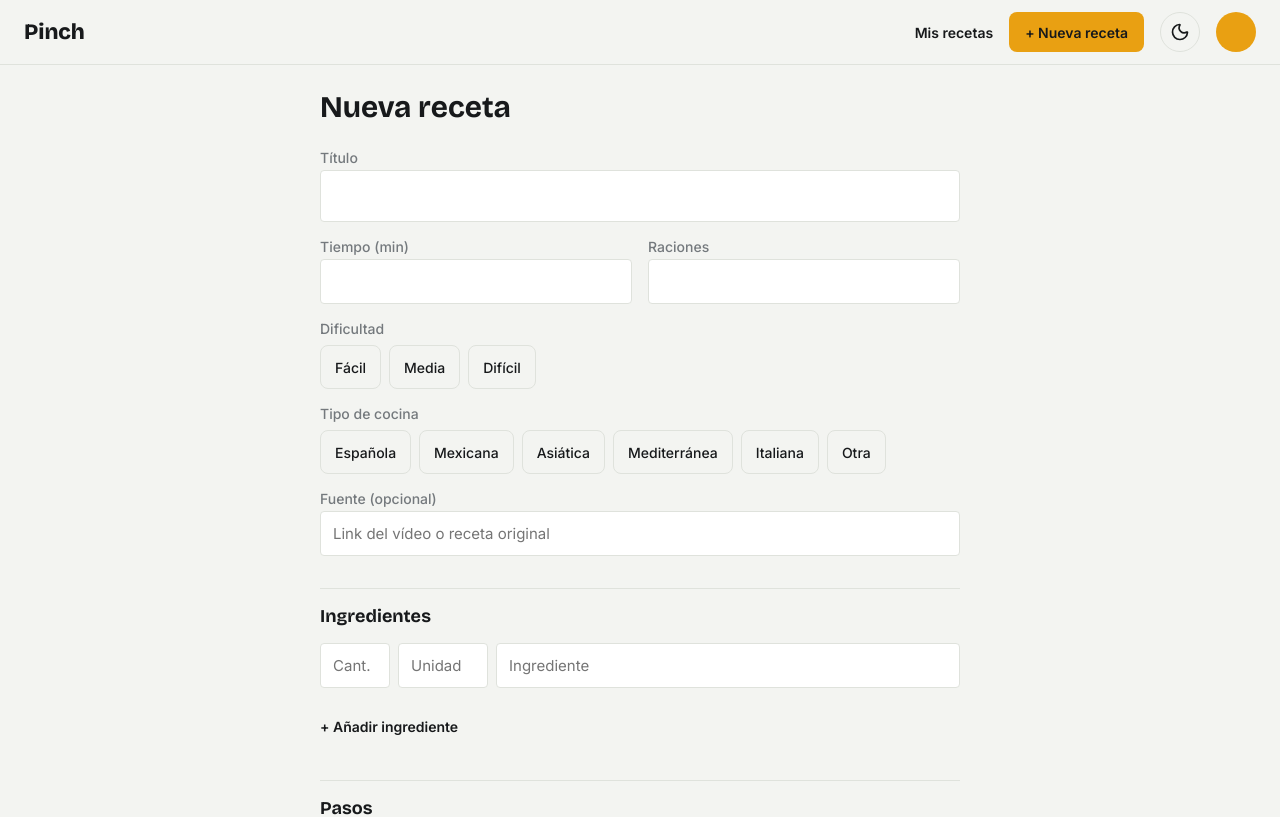
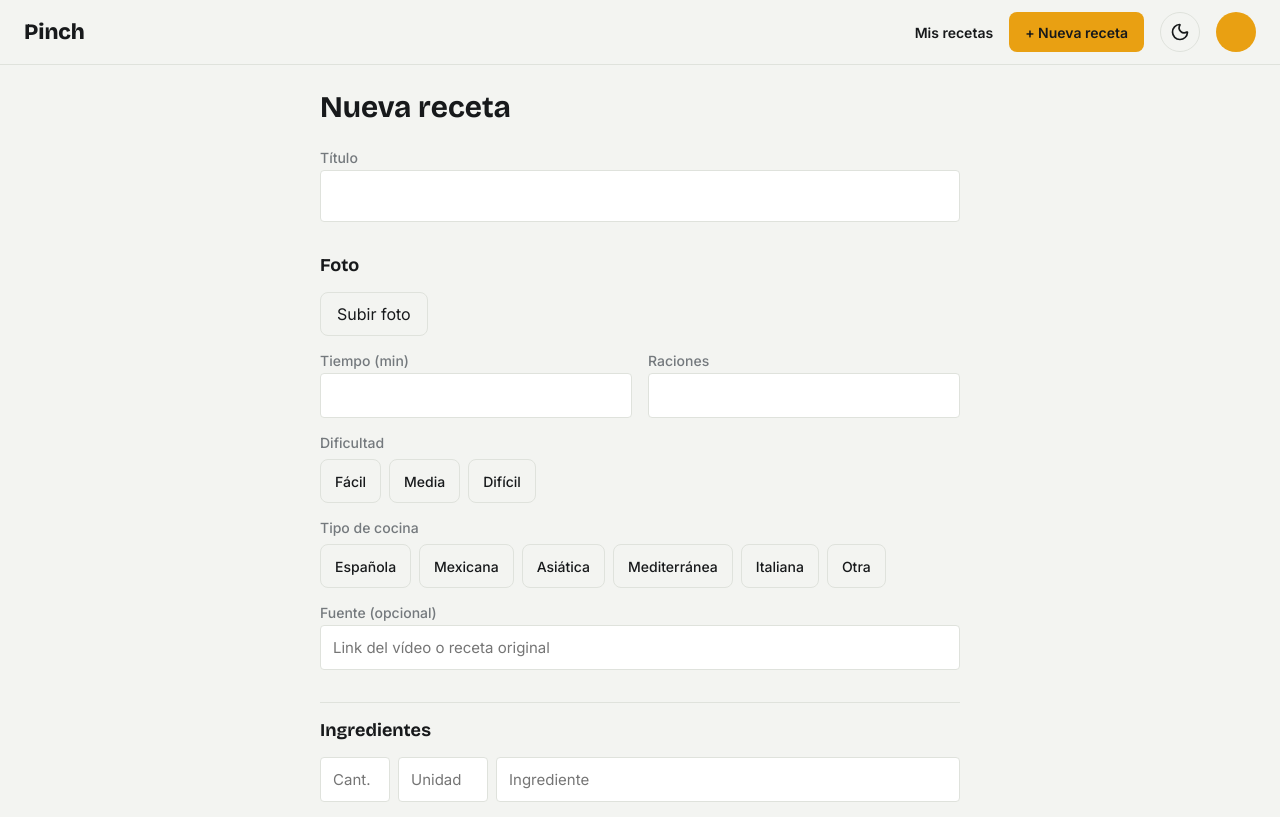
Before and after one commit to damcb1/pinch-frontend, a React (Vite) app: page /nueva-receta in a window 1280 px wide. Shown: the top 817 px of the page. Built offline with nearby package versions, Linux system fonts and the light colour scheme; sample sign-in values are in the browser's storage.

Commit message:
feat: add image upload to recipe form

```diff
--- /dev/null
+++ b/src/components/common/ImageUpload/ImageUpload.jsx
@@ -0,0 +1,55 @@
+import { useState } from 'react';
+import { uploadImage } from '../../../services/uploadService';
+import './ImageUpload.scss';
+
+const ImageUpload = ({ value, onChange, label = 'Foto' }) => {
+    const [isUploading, setIsUploading] = useState(false);
+    const [error, setError] = useState('');
+
+    const handleChange = async (e) => {
+        const file = e.target.files[0];
+        if (!file) return;
+
+        setError('');
+        setIsUploading(true);
+        try {
+            const { url } = await uploadImage(file);
+            onChange(url);
+        } catch (err) {
+            setError(err.response?.data?.message || 'No se pudo subir la imagen.');
+        } finally {
+            setIsUploading(false);
+            e.target.value = '';
+        }
+    };
+
+    return (
+        <div className="image-upload">
+            <span className="image-upload__label">{label}</span>
+
+            {value && (
+                <div className="image-upload__preview">
+                    <img src={value} alt="Vista previa de la receta" className="image-upload__img" />
+                    <button type="button" className="image-upload__remove" onClick={() => onChange(null)}>
+                        Quitar
+                    </button>
+                </div>
+            )}
+
+            <label className="image-upload__btn">
+                {isUploading ? 'Subiendo…' : value ? 'Cambiar foto' : 'Subir foto'}
+                <input
+                    type="file"
+                    accept="image/*"
+                    onChange={handleChange}
+                    disabled={isUploading}
+                    className="image-upload__input"
+                />
+            </label>
+
+            {error && <p className="image-upload__error" role="alert">{error}</p>}
+        </div>
+    );
+};
+
+export default ImageUpload;
--- /dev/null
+++ b/src/components/common/ImageUpload/ImageUpload.scss
@@ -0,0 +1,66 @@
+@use '../../../styles/variables' as *;
+
+.image-upload {
+  margin: var(--space-4) 0;
+
+  &__label {
+    display: block;
+    font-family: var(--font-display);
+    font-weight: 700;
+    font-size: 18px;
+    margin-bottom: var(--space-4);
+  }
+
+  &__preview {
+    position: relative;
+    margin-bottom: var(--space-4);
+  }
+
+  &__img {
+    width: 100%;
+    border-radius: var(--radius-md);
+    display: block;
+  }
+
+  &__remove {
+    position: absolute;
+    top: var(--space-2);
+    right: var(--space-2);
+    min-height: var(--touch-target);
+    padding: 0 var(--space-3);
+    background: var(--surface);
+    color: var(--text-primary);
+    border: 1px solid var(--border);
+    border-radius: var(--radius-md);
+    cursor: pointer;
+  }
+
+  &__btn {
+    display: inline-flex;
+    align-items: center;
+    min-height: var(--touch-target);
+    padding: 0 var(--space-4);
+    border: 1px solid var(--border);
+    border-radius: var(--radius-md);
+    cursor: pointer;
+    font-family: var(--font-body);
+    color: var(--text-primary);
+  }
+
+  &__input {
+    position: absolute;
+    width: 1px;
+    height: 1px;
+    padding: 0;
+    margin: -1px;
+    overflow: hidden;
+    clip: rect(0, 0, 0, 0);
+    border: 0;
+  }
+
+  &__error {
+    font-size: 14px;
+    color: #C0392B;
+    margin: var(--space-2) 0;
+  }
+}
--- a/src/components/recipe/RecipeForm/RecipeForm.jsx
+++ b/src/components/recipe/RecipeForm/RecipeForm.jsx
@@ -5,6 +5,7 @@
 import ChipGroup from '../../common/ChipGroup/ChipGroup';
 import IngredientRow from '../IngredientRow/IngredientRow';
 import StepRow from '../StepRow/StepRow';
+import ImageUpload from "../../common/ImageUpload/ImageUpload.jsx";
 import './RecipeForm.scss';
 
 const RecipeForm = ({ initialValues, onSubmit, submitLabel = 'Guardar receta' }) => {
@@ -16,7 +17,7 @@
     const [difficulty, setDifficulty] = useState(init.difficulty || null);
     const [cuisine, setCuisine] = useState(init.cuisine || null);
     const [sourceUrl, setSourceUrl] = useState(init.sourceUrl || '');
-    const [imageUrl] = useState(init.imageUrl || null);
+    const [imageUrl, setImageUrl] = useState(init.imageUrl || null);
     const [ingredients, setIngredients] = useState(
         init.ingredients && init.ingredients.length > 0
             ? init.ingredients.map((i) => ({ qty: i.qty || '', unit: i.unit || '', name: i.name || '' }))
@@ -97,6 +98,8 @@
                 error={errors.title}
             />
 
+            <ImageUpload value={imageUrl} onChange={setImageUrl} />
+
             <div className="recipe-form__row">
                 <Input id="timeMinutes" label="Tiempo (min)" type="number"
                        value={timeMinutes} onChange={(e) => setTimeMinutes(e.target.value)} />
--- /dev/null
+++ b/src/services/uploadService.js
@@ -0,0 +1,12 @@
+import api from './api.js';
+
+export const uploadImage = async (file) => {
+    const formData = new FormData();
+    formData.append('file', file);
+
+    const response = await api.post('/files/upload', formData, {
+        headers: { 'Content-Type': 'multipart/form-data' },
+    });
+
+    return response.data;
+};
```
